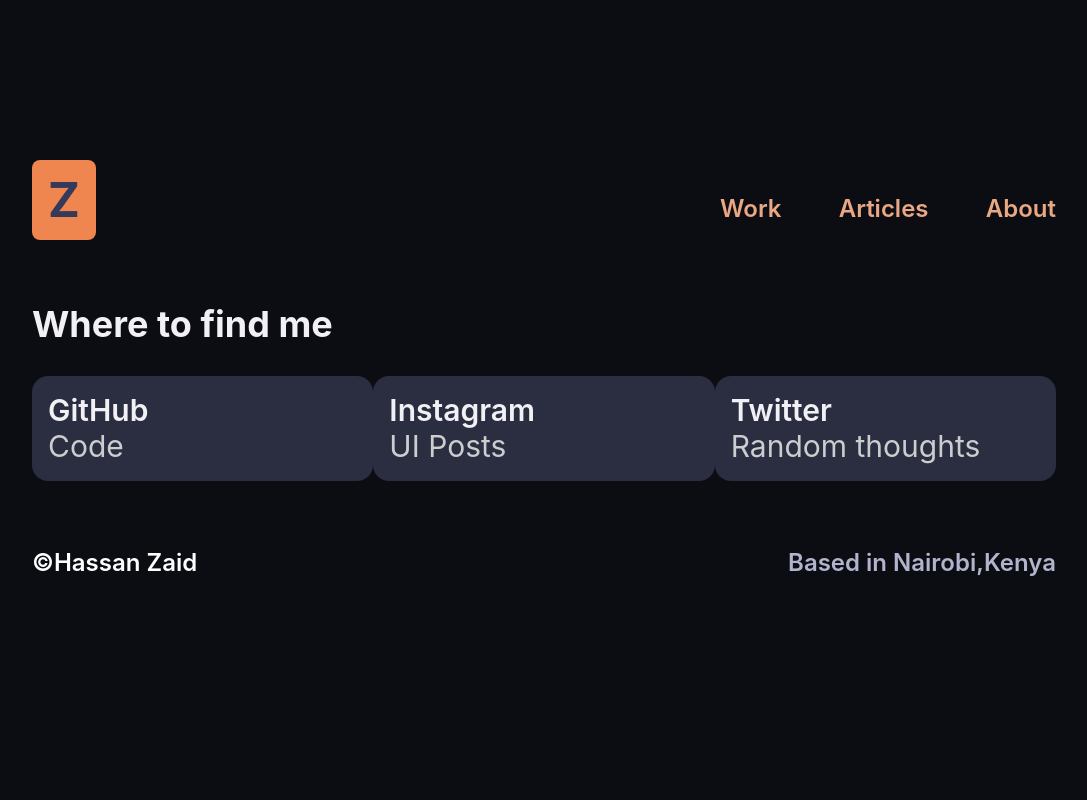
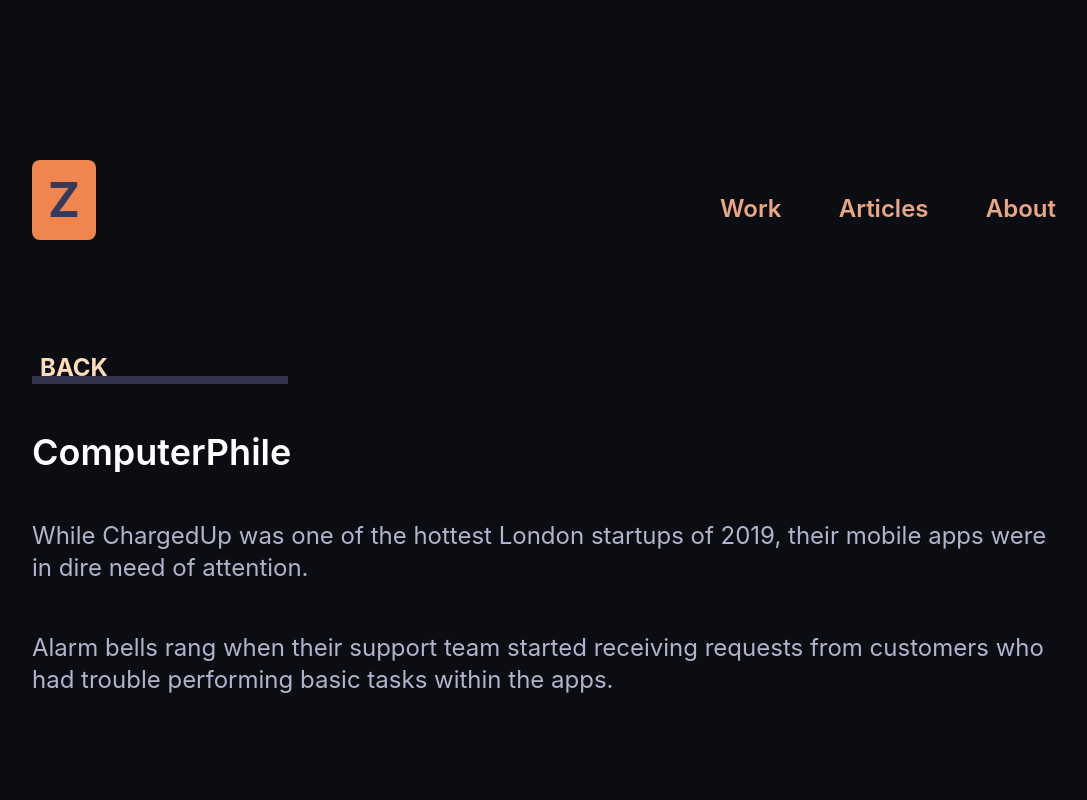
Before and after one commit to Hassanzaid-bit/PorftolioFinal, a React (Create React App) app: page /workdetails in a window 1280 px wide. Shown: the top 800 px of the page, without its empty margins (96-1183 px from the left). Built offline with nearby package versions, Linux system fonts and the light colour scheme.

Commit message:
Added Work detail specific page

```diff
--- a/public/index.html
+++ b/public/index.html
@@ -11,7 +11,7 @@
     />
     <link rel="apple-touch-icon" href="%PUBLIC_URL%/logo192.png" />
     <link rel="manifest" href="%PUBLIC_URL%/manifest.json" />
-    <title>React App</title>
+    <title>Hassan Zaid</title>
   </head>
   <body >
     <div id="root"></div>
--- a/src/App.js
+++ b/src/App.js
@@ -30,14 +30,14 @@
             <Contact/>
           </Route>
 
-          {<Route exact path="/work">
+          <Route exact path="/work">
               <Workdetails></Workdetails>
           </Route>
-          /*
+
           <Route exact path="/workdetails">
               <Detailspecific></Detailspecific>
           </Route>
-
+           {/*
           <Route exact path="/articles">
               <Articlepage></Articlepage>
           </Route>
--- a/src/components/workdetailspecific/detailspecific.js
+++ b/src/components/workdetailspecific/detailspecific.js
@@ -3,17 +3,20 @@
 
 const Detailspecific = () => {
     return (
-        <div id="project-details" className='my-40 text-left'>
-            <Link to="/work" className='link text-2xl font-bold'><i className="bi bi-arrow-left mr-2"></i>BACK</Link>
-            <h1 className='text-7xl font-semibold my-12'>ComputerPhile</h1>
-            <p className='text-4xl mb-12'> While ChargedUp was one of the hottest London startups of 2019, their mobile apps were in dire need of attention.</p>
-            <p className='text-4xl mb-12'>Alarm bells rang when their support team started receiving requests from customers who had trouble performing basic tasks within the apps.</p>
+        <div id="project-details" className='my-28 text-left'>
+            <div className="relative">
+                <Link to="/work" className='link-work text-2xl font-bold'><i className="bi bi-arrow-left mr-2"></i>BACK</Link>
+            </div>
+
+            <h1 className='text-4xl font-semibold my-12'>ComputerPhile</h1>
+            <p className='text-2xl mb-12'> While ChargedUp was one of the hottest London startups of 2019, their mobile apps were in dire need of attention.</p>
+            <p className='text-2xl mb-12'>Alarm bells rang when their support team started receiving requests from customers who had trouble performing basic tasks within the apps.</p>
 
             <div className="p-12">
                 <img src="/full-preview.jpg" alt="" className="my-28 mx-4" />
             </div>
 
-            <Link to=""><button type="button" className="btn btn-lg relative">Visit Website</button></Link>
+            <Link to="" className="flex justify-center"><button type="button" className="btn btn-lg relative p-4 rounded-lg">Visit Website</button></Link>
     </div>
      );
 }
--- a/src/components/workdetailspecific/workdetailspecific.css
+++ b/src/components/workdetailspecific/workdetailspecific.css
@@ -22,8 +22,37 @@
 }
 #project-details button{
     background: #f0864f;
-    left: 35vw;
+    /* left: 35vw; */
 }
 #project-details button:hover{
     color: #ffffff;
 }
+
+.link-work{
+    color: #cccdcf;
+    transition: color ease 0.3s;
+}
+.link-work::after{
+    content: '';
+    position: absolute;
+    z-index: -1;
+    left: 0;
+    bottom: 0;
+    width: 25%;
+    height: 25%;
+    background: #32354D;
+    transition: all ease 0.3s;
+}
+.link-work:hover{
+    color: white;
+    text-decoration: none;
+}
+.link-work:hover::after{
+    height: 100%;
+}
+
+@media only screen and(min-width:768px){
+    .link-work:after{
+        width:100%;
+    }
+}
```
Also changed, not shown: src/components/workdetails/workdetails.css (line endings or trailing spaces).
